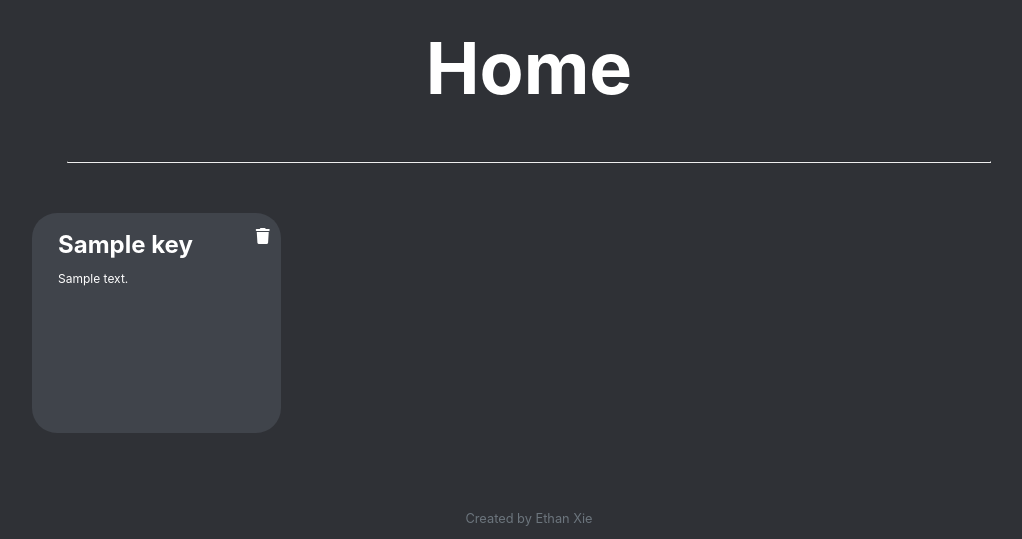
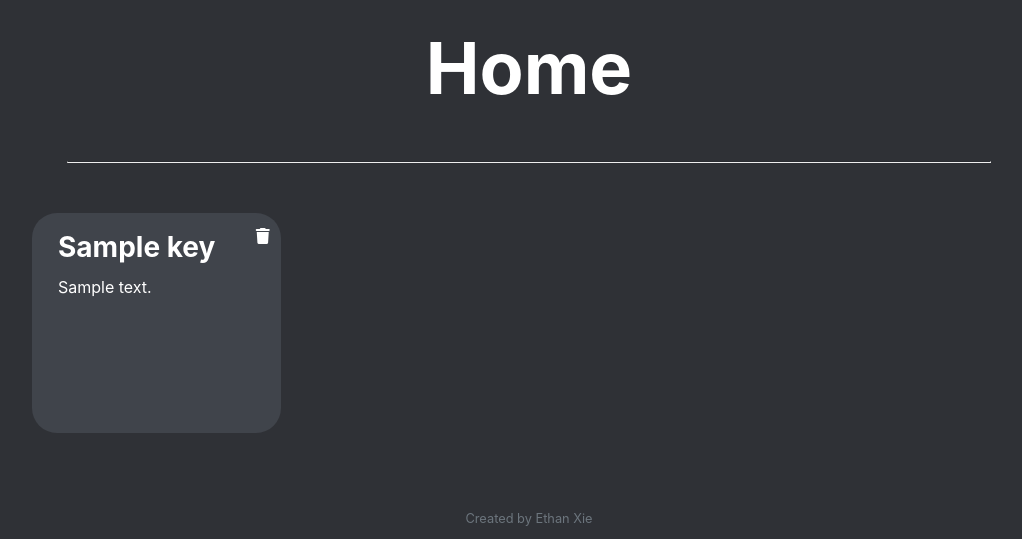
Before and after one commit to Anonymouseyy/nanotebook, a Flask app: template templates/index.html in a window 1280 px wide. Shown: the part 74-613 px from the top of the page, without its empty margins (111-1133 px from the left). Run offline with Flask 2, Linux system fonts and the light colour scheme; the template is opened without the code that fills it: most values are stand-ins (such as "Sample title", 1, 10 or a date in 2020); parts of the project's set-up code (start-up, migrations or seed data) failed here and were passed over; some libraries are stand-ins or nearby versions.

Commit message:
more style changes

```diff
--- a/static/styles.css
+++ b/static/styles.css
@@ -106,7 +106,7 @@ h2 {
 
 .notetitle {
     text-align: left;
-    font-size: 3vh;
+    font-size: 3.5vh;
     margin: 10px;
     overflow: hidden;
 }
@@ -114,7 +114,7 @@ h2 {
 .notedesc {
     text-align: left;
     color: white;
-    font-size: 1.5vh;
+    font-size: 2vh;
     margin: 10px;
 }
 
--- a/templates/apology.html
+++ b/templates/apology.html
@@ -5,5 +5,5 @@
 {% endblock %}
 
 {% block main %}
-    <img style="text-align: center; display: block; margin: auto;" alt="{{ top }}" class="border" src="http://memegen.link/custom/{{ top | urlencode }}/{{ bottom | urlencode }}.jpg?alt=https://i.imgur.com/k0WihRq.jpeg" title="{{ top }}">
+    <img style="text-align: center; display: block; margin: auto; margin-top: 20px;" alt="{{ top }}" class="border" src="http://memegen.link/custom/{{ top | urlencode }}/{{ bottom | urlencode }}.jpg?alt=https://i.imgur.com/k0WihRq.jpeg" title="{{ top }}">
 {% endblock %}
```
